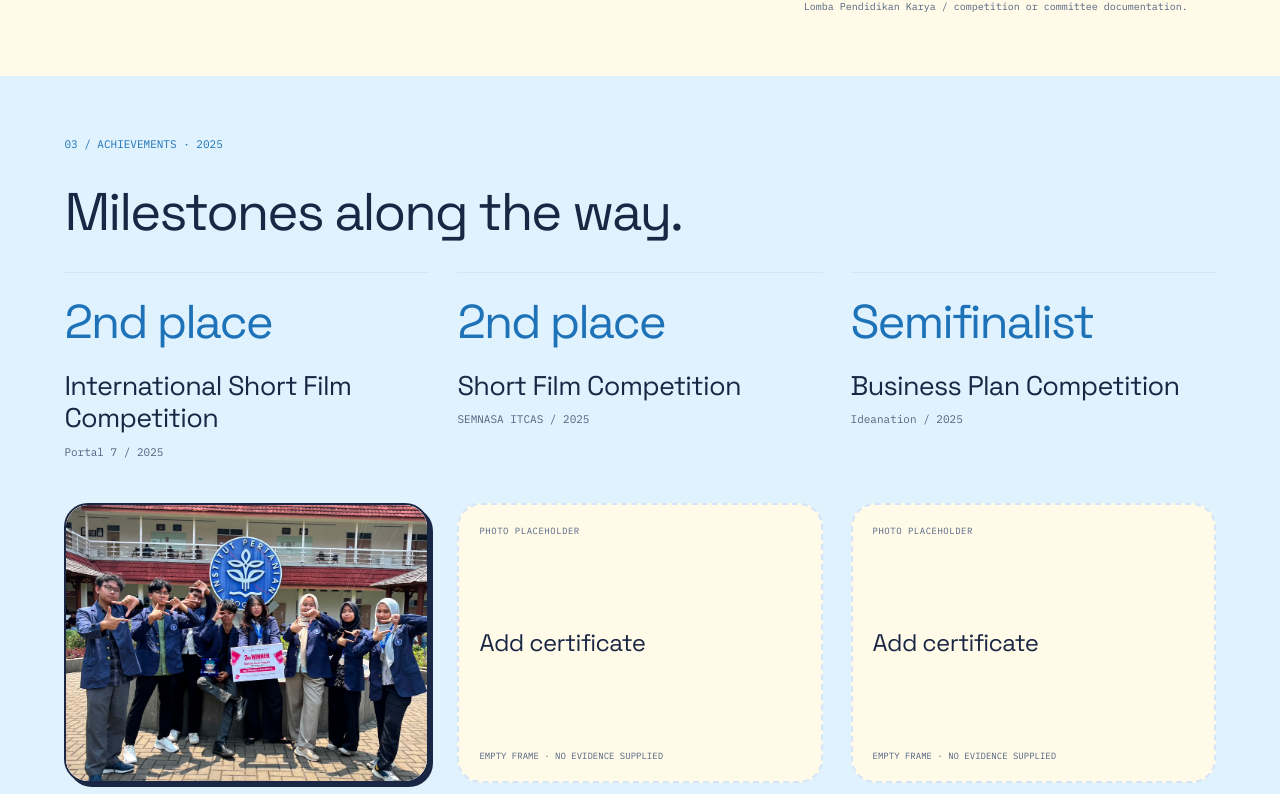
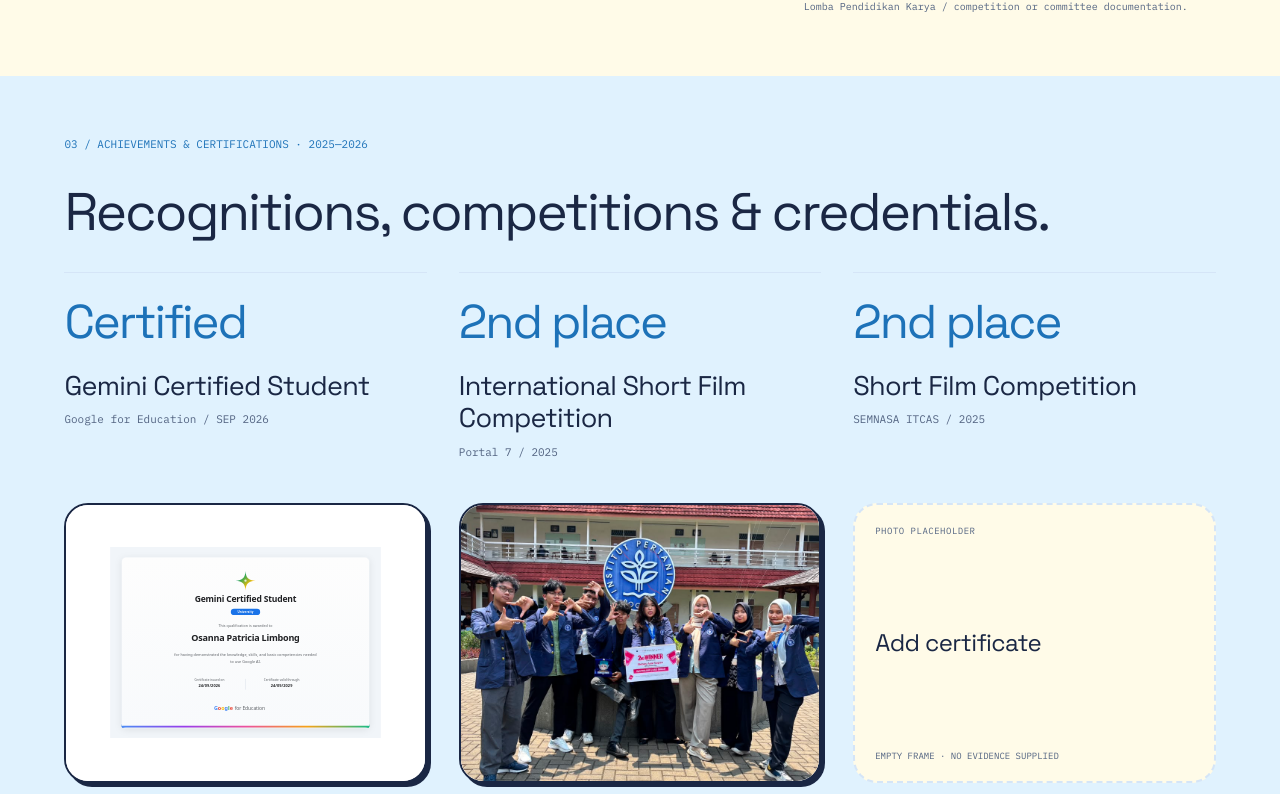
Before and after one commit to theocaw/Portofolio, a React (Vite) app: page /journey in a window 1280 px wide. Shown: the part 3259-4053 px from the top of the page. Built offline with nearby package versions, Linux system fonts and the light colour scheme.

Commit message:
feat: add Google Gemini Certified Student credential and certificate asset

```diff
--- a/src/content/about.js
+++ b/src/content/about.js
@@ -42,8 +42,8 @@ export const about = {
       {
         icon: '[ ∑ ]',
         title: 'Data & analysis',
-        tools: ['Python · R · SQL', 'Pandas · Matplotlib · Seaborn', 'Google Colab · Excel'],
-        description: 'Preprocessing, EDA, feature correlations, and exploration of predictive modeling.',
+        tools: ['Python · R · SQL', 'Pandas · Matplotlib · Seaborn', 'Google Colab · Google Gemini AI'],
+        description: 'Preprocessing, EDA, feature correlations, predictive modeling, and Google AI competencies.',
       },
       {
         icon: '{ / }',
--- a/src/content/journey.js
+++ b/src/content/journey.js
@@ -153,9 +153,26 @@ export const journey = {
     ],
   },
   achievements: {
-    label: '03 / ACHIEVEMENTS · 2025',
-    title: 'Milestones along the way.',
+    label: '03 / ACHIEVEMENTS & CERTIFICATIONS · 2025—2026',
+    title: 'Recognitions, competitions & credentials.',
     entries: [
+      {
+        result: 'Certified',
+        name: 'Gemini Certified Student',
+        organizer: 'Google for Education / SEP 2026',
+        evidence: {
+          title: 'Gemini Certified Student Certificate',
+          caption: 'Google for Education / Gemini Certified Student (University) · Issued 24/09/2026 · Valid through 24/09/2029.',
+          images: [
+            {
+              src: '/images/journey/gemini/gemini-certified-student.svg',
+              alt: 'Google Gemini Certified Student Certificate - Osanna Patricia Limbong',
+              caption: 'Google for Education / Gemini Certified Student (University) — Demonstrated knowledge and competencies in Google AI.',
+              fit: 'contain',
+            },
+          ],
+        },
+      },
       {
         result: '2nd place',
         name: 'International Short Film Competition',
--- a/src/pages/Journey.css
+++ b/src/pages/Journey.css
@@ -196,14 +196,14 @@
 
 /* Achievements */
 .achievements {
-  display: flex;
-  gap: 28px;
+  display: grid;
+  grid-template-columns: repeat(auto-fit, minmax(320px, 1fr));
+  gap: 40px 32px;
   align-items: flex-start;
 }
 
 .achievement {
-  flex: 1 0 0;
-  min-width: 0;
+  width: 100%;
   display: flex;
   flex-direction: column;
   gap: 18px;
@@ -267,7 +267,7 @@
   }
 
   .achievements {
-    flex-direction: column;
+    grid-template-columns: 1fr;
     gap: 36px;
   }
 
```
Also changed, not shown: public/images/journey/gemini/gemini-certified-student.svg (added), 1 other file (tests, documents, lock files or other folders).
